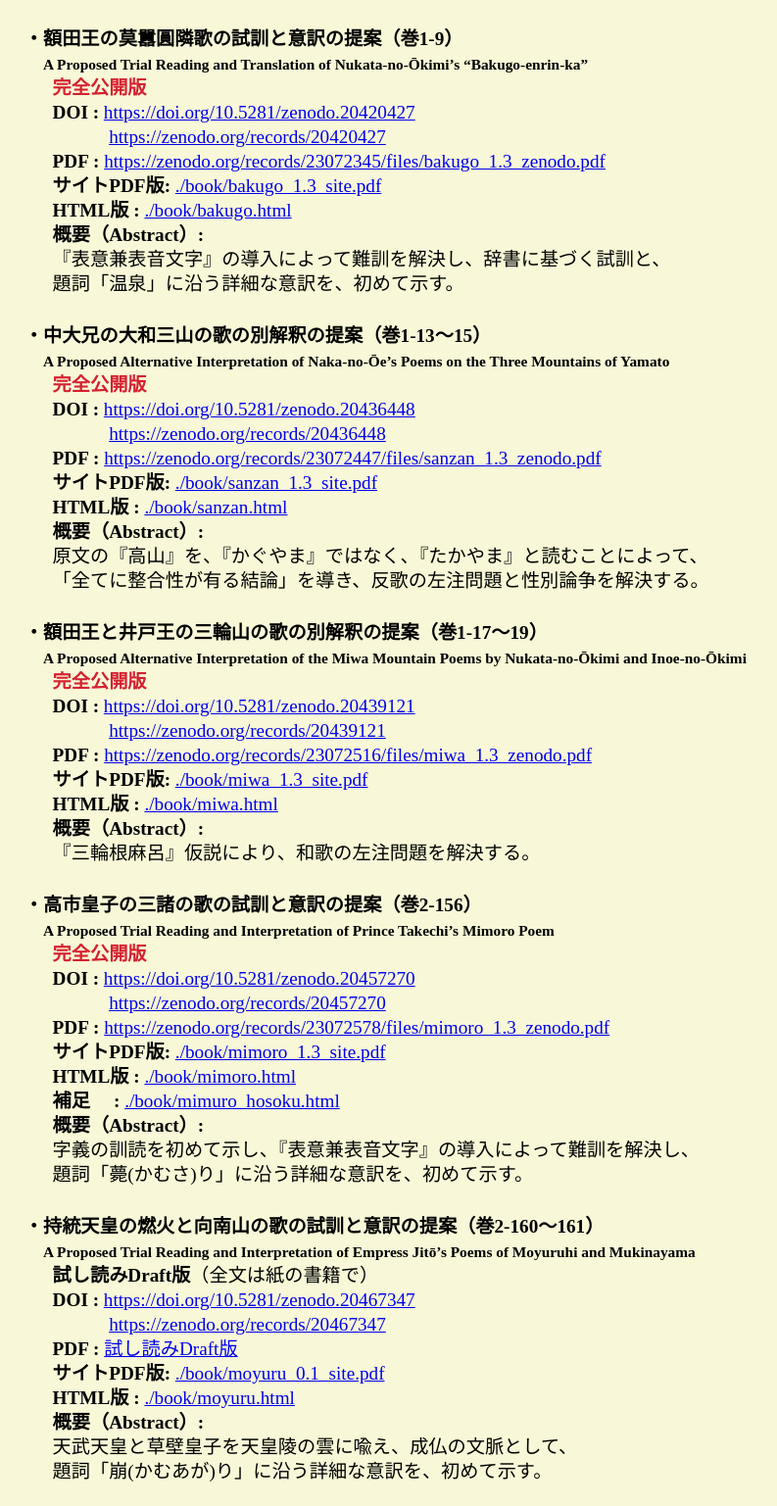
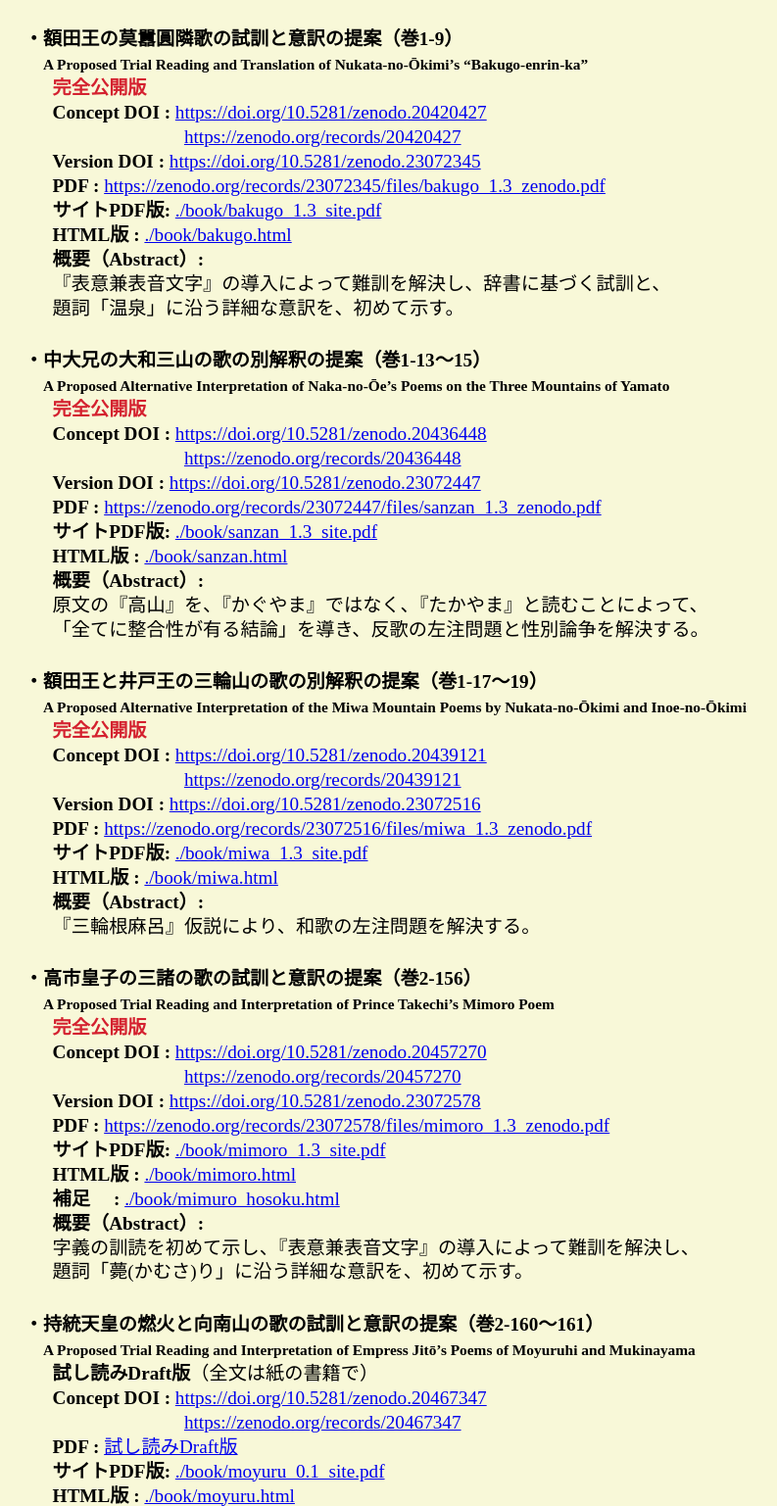
Before and after one commit to manyo-meikai/manyo-meikai.github.io, a plain HTML site: page index.html in a window 1280 px wide. Shown: the part 1817-3354 px from the top of the page at 98% size, without its empty margins (20-813 px from the left). Drawn offline with Linux system fonts and the light colour scheme.

Commit message:
Add files via upload

```diff
--- a/index.html
+++ b/index.html
@@ -522,8 +522,9 @@ img { border: none;}
 <h3>・額田王の莫囂圓隣歌の試訓と意訳の提案（巻1-9）<br>
 　<span style="font-size:80%">A Proposed Trial Reading and Translation of Nukata-no-Ōkimi’s “Bakugo-enrin-ka”</span></h3>
 <p class="p4 kin-aka"><strong>完全公開版</strong></p>
-<p class="p4"><strong>DOI : </strong><a href="https://doi.org/10.5281/zenodo.20420427" target="_blank" rel="noopener noreferrer">https://doi.org/10.5281/zenodo.20420427</a></p>
-<p class="p4"><strong>　　　</strong><a href="https://zenodo.org/records/20420427" target="_blank" rel="noopener noreferrer">https://zenodo.org/records/20420427</a></p>
+<p class="p4"><strong>Concept DOI : </strong><a href="https://doi.org/10.5281/zenodo.20420427" target="_blank" rel="noopener noreferrer">https://doi.org/10.5281/zenodo.20420427</a></p>
+<p class="p4"><strong>　　　　　　　</strong><a href="https://zenodo.org/records/20420427" target="_blank" rel="noopener noreferrer">https://zenodo.org/records/20420427</a></p>
+<p class="p4"><strong>Version DOI : </strong><a href="https://doi.org/10.5281/zenodo.23072345" target="_blank" rel="noopener noreferrer">https://doi.org/10.5281/zenodo.23072345</a></p>
 <p class="p4"><strong>PDF : </strong><a href="https://zenodo.org/records/23072345/files/bakugo_1.3_zenodo.pdf" target="_blank" rel="noopener noreferrer">https://zenodo.org/records/23072345/files/bakugo_1.3_zenodo.pdf</a></p>
 <p class="p4"><strong>サイトPDF版: </strong><a href="./book/bakugo_1.3_site.pdf" target="_blank" rel="noopener noreferrer">./book/bakugo_1.3_site.pdf</a></p>
 <p class="p4"><strong>HTML版 : </strong><a href="./book/bakugo.html">./book/bakugo.html</a></p>
@@ -536,8 +537,9 @@ img { border: none;}
 <h3>・中大兄の大和三山の歌の別解釈の提案（巻1-13～15）<br>
 　<span style="font-size:80%">A Proposed Alternative Interpretation of Naka-no-Ōe’s Poems on the Three Mountains of Yamato</span></h3>
 <p class="p4 kin-aka"><strong>完全公開版</strong></p>
-<p class="p4"><strong>DOI : </strong><a href="https://doi.org/10.5281/zenodo.20436448" target="_blank" rel="noopener noreferrer">https://doi.org/10.5281/zenodo.20436448</a></p>
-<p class="p4"><strong>　　　</strong><a href="https://zenodo.org/records/20436448" target="_blank" rel="noopener noreferrer">https://zenodo.org/records/20436448</a></p>
+<p class="p4"><strong>Concept DOI : </strong><a href="https://doi.org/10.5281/zenodo.20436448" target="_blank" rel="noopener noreferrer">https://doi.org/10.5281/zenodo.20436448</a></p>
+<p class="p4"><strong>　　　　　　　</strong><a href="https://zenodo.org/records/20436448" target="_blank" rel="noopener noreferrer">https://zenodo.org/records/20436448</a></p>
+<p class="p4"><strong>Version DOI : </strong><a href="https://doi.org/10.5281/zenodo.23072447" target="_blank" rel="noopener noreferrer">https://doi.org/10.5281/zenodo.23072447</a></p>
 <p class="p4"><strong>PDF : </strong><a href="https://zenodo.org/records/23072447/files/sanzan_1.3_zenodo.pdf" target="_blank" rel="noopener noreferrer">https://zenodo.org/records/23072447/files/sanzan_1.3_zenodo.pdf</a></p>
 <p class="p4"><strong>サイトPDF版: </strong><a href="./book/sanzan_1.3_site.pdf" target="_blank" rel="noopener noreferrer">./book/sanzan_1.3_site.pdf</a></p>
 <p class="p4"><strong>HTML版 : </strong><a href="./book/sanzan.html">./book/sanzan.html</a></p>
@@ -550,8 +552,9 @@ img { border: none;}
 <h3>・額田王と井戸王の三輪山の歌の別解釈の提案（巻1-17～19）<br>
 　<span style="font-size:80%">A Proposed Alternative Interpretation of the Miwa Mountain Poems by Nukata-no-Ōkimi and Inoe-no-Ōkimi</span></h3>
 <p class="p4 kin-aka"><strong>完全公開版</strong></p>
-<p class="p4"><strong>DOI : </strong><a href="https://doi.org/10.5281/zenodo.20439121" target="_blank" rel="noopener noreferrer">https://doi.org/10.5281/zenodo.20439121</a></p>
-<p class="p4"><strong>　　　</strong><a href="https://zenodo.org/records/20439121" target="_blank" rel="noopener noreferrer">https://zenodo.org/records/20439121</a></p>
+<p class="p4"><strong>Concept DOI : </strong><a href="https://doi.org/10.5281/zenodo.20439121" target="_blank" rel="noopener noreferrer">https://doi.org/10.5281/zenodo.20439121</a></p>
+<p class="p4"><strong>　　　　　　　</strong><a href="https://zenodo.org/records/20439121" target="_blank" rel="noopener noreferrer">https://zenodo.org/records/20439121</a></p>
+<p class="p4"><strong>Version DOI : </strong><a href="https://doi.org/10.5281/zenodo.23072516" target="_blank" rel="noopener noreferrer">https://doi.org/10.5281/zenodo.23072516</a></p>
 <p class="p4"><strong>PDF : </strong><a href="https://zenodo.org/records/23072516/files/miwa_1.3_zenodo.pdf" target="_blank" rel="noopener noreferrer">https://zenodo.org/records/23072516/files/miwa_1.3_zenodo.pdf</a></p>
 <p class="p4"><strong>サイトPDF版: </strong><a href="./book/miwa_1.3_site.pdf" target="_blank" rel="noopener noreferrer">./book/miwa_1.3_site.pdf</a></p>
 <p class="p4"><strong>HTML版 : </strong><a href="./book/miwa.html">./book/miwa.html</a></p>
@@ -563,8 +566,9 @@ img { border: none;}
 <h3>・高市皇子の三諸の歌の試訓と意訳の提案（巻2-156）<br>
 　<span style="font-size:80%">A Proposed Trial Reading and Interpretation of Prince Takechi’s Mimoro Poem</span></h3>
 <p class="p4 kin-aka"><strong>完全公開版</strong></p>
-<p class="p4"><strong>DOI : </strong><a href="https://doi.org/10.5281/zenodo.20457270" target="_blank" rel="noopener noreferrer">https://doi.org/10.5281/zenodo.20457270</a></p>
-<p class="p4"><strong>　　　</strong><a href="https://zenodo.org/records/20457270" target="_blank" rel="noopener noreferrer">https://zenodo.org/records/20457270</a></p>
+<p class="p4"><strong>Concept DOI : </strong><a href="https://doi.org/10.5281/zenodo.20457270" target="_blank" rel="noopener noreferrer">https://doi.org/10.5281/zenodo.20457270</a></p>
+<p class="p4"><strong>　　　　　　　</strong><a href="https://zenodo.org/records/20457270" target="_blank" rel="noopener noreferrer">https://zenodo.org/records/20457270</a></p>
+<p class="p4"><strong>Version DOI : </strong><a href="https://doi.org/10.5281/zenodo.23072578" target="_blank" rel="noopener noreferrer">https://doi.org/10.5281/zenodo.23072578</a></p>
 <p class="p4"><strong>PDF : </strong><a href="https://zenodo.org/records/23072578/files/mimoro_1.3_zenodo.pdf" target="_blank" rel="noopener noreferrer">https://zenodo.org/records/23072578/files/mimoro_1.3_zenodo.pdf</a></p>
 <p class="p4"><strong>サイトPDF版: </strong><a href="./book/mimoro_1.3_site.pdf" target="_blank" rel="noopener noreferrer">./book/mimoro_1.3_site.pdf</a></p>
 <p class="p4"><strong>HTML版 : </strong><a href="./book/mimoro.html">./book/mimoro.html</a></p>
@@ -578,8 +582,8 @@ img { border: none;}
 <h3>・持統天皇の燃火と向南山の歌の試訓と意訳の提案（巻2-160～161）<br>
 　<span style="font-size:80%">A Proposed Trial Reading and Interpretation of Empress Jitō’s Poems of Moyuruhi and Mukinayama</span></h3>
 <p class="p4"><strong>試し読みDraft版</strong>（全文は紙の書籍で）</p>
-<p class="p4"><strong>DOI : </strong><a href="https://doi.org/10.5281/zenodo.20467347" target="_blank" rel="noopener noreferrer">https://doi.org/10.5281/zenodo.20467347</a></p>
-<p class="p4"><strong>　　　</strong><a href="https://zenodo.org/records/20467347" target="_blank" rel="noopener noreferrer">https://zenodo.org/records/20467347</a></p>
+<p class="p4"><strong>Concept DOI : </strong><a href="https://doi.org/10.5281/zenodo.20467347" target="_blank" rel="noopener noreferrer">https://doi.org/10.5281/zenodo.20467347</a></p>
+<p class="p4"><strong>　　　　　　　</strong><a href="https://zenodo.org/records/20467347" target="_blank" rel="noopener noreferrer">https://zenodo.org/records/20467347</a></p>
 <p class="p4"><strong>PDF : </strong><a href="https://zenodo.org/records/20467347/files/moyuru_0.1_draft.pdf" target="_blank" rel="noopener noreferrer">試し読みDraft版</a></p>
 <p class="p4"><strong>サイトPDF版: </strong><a href="./book/moyuru_0.1_site.pdf" target="_blank" rel="noopener noreferrer">./book/moyuru_0.1_site.pdf</a></p>
 <p class="p4"><strong>HTML版 : </strong><a href="./book/moyuru.html">./book/moyuru.html</a></p>
```
